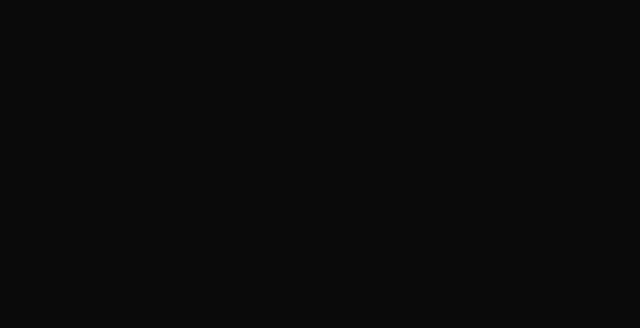
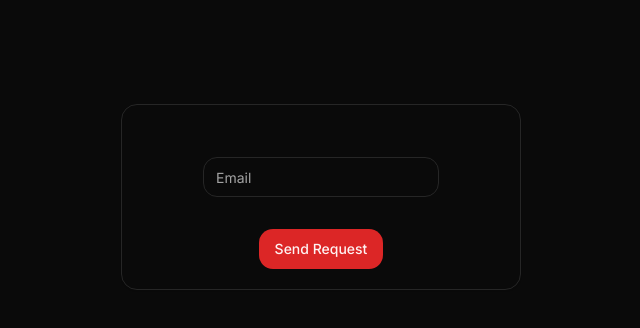
Before and after one commit to FG420/project-work, a Next.js app: page /forgotpass in a window 1280 px wide. Shown: the top 328 px of the page, without its empty margins (319-959 px from the left). Built offline with nearby package versions, Linux system fonts and the light colour scheme.

Commit message:
ForgotPass almost done

```diff
--- a/src/app/forgotpass/page.tsx
+++ b/src/app/forgotpass/page.tsx
@@ -7,8 +7,8 @@
 function ForgotPassPage() {
   return (
     <div className="flex min-h-screen flex-col items-center justify-between p-24">
-      <Tabs defaultValue="login" className="w-[400px]">
-        <TabsContent value="signup">
+      <Tabs defaultValue="forgotpass" className="w-[400px]">
+        <TabsContent value="forgotpass">
           <Card>
             <ForgotPass/>
           </Card>
--- a/src/components/forgotpass.tsx
+++ b/src/components/forgotpass.tsx
@@ -11,6 +11,7 @@
 } from "@/components/ui/form";import { Button } from './ui/button'
 import { Input } from "@/components/ui/input";
 import { useForm } from "react-hook-form";
+import { useRouter } from "next/navigation";
 import { zodResolver } from '@hookform/resolvers/zod';
 import { z } from 'zod';
 
@@ -23,6 +24,7 @@
 });
 
 function ForgotPass() {
+    const router = useRouter()
 
     const form = useForm<z.infer<typeof formSchema>>({
         resolver: zodResolver(formSchema),
```
